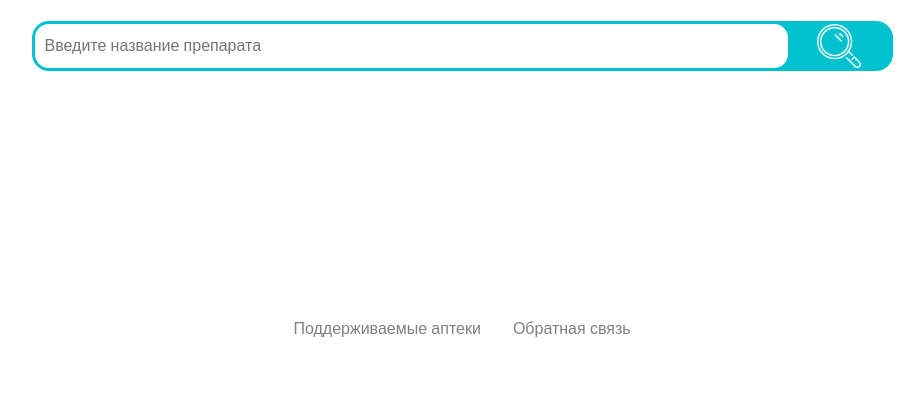
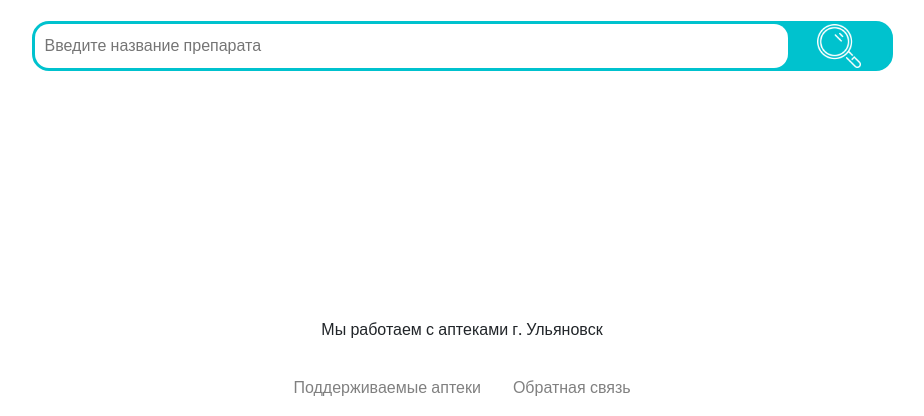
Before and after one commit to duseth/SPA, a Django app: page / in a window 1280 px wide. Shown: the part 419-835 px from the top of the page, without its empty margins (178-1102 px from the left). Before the commit the page ends 756 px from the top, so only its background shows below. Run offline with Django 3.2, Linux system fonts and the light colour scheme.

Commit message:
update footer to show city

```diff
--- a/SPA_app/templates/footer.html
+++ b/SPA_app/templates/footer.html
@@ -1,4 +1,5 @@
 <footer class="footer">
+    <h6 style="text-align: center; margin: 20px 0;">Мы работаем с аптеками г. Ульяновск</h6>
     <div class="d-flex flex-row justify-content-center align-items-center">
         <div class="p-3 text-secondary">
             <a class="underline" href="{% url 'SPA_app:pharmacies' %}">Поддерживаемые аптеки</a>
```
